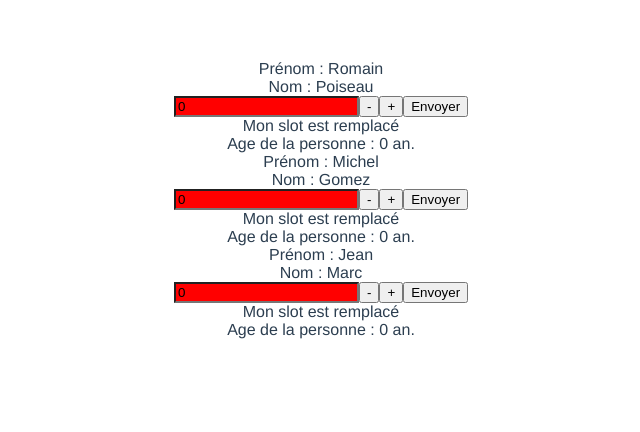
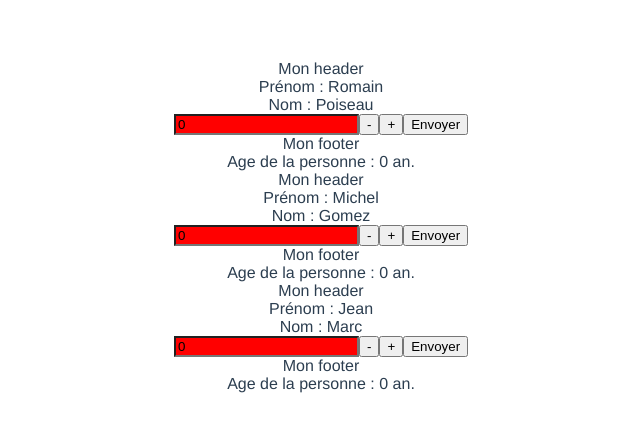
Before and after one commit to rpoiseau/cours-vue-js, a Vue app: page / in a window 1280 px wide. Shown: the top 432 px of the page, without its empty margins (319-959 px from the left). Built offline with nearby package versions, Linux system fonts and the light colour scheme.

Commit message:
feat(namedSlot)

```diff
--- a/src/App.vue
+++ b/src/App.vue
@@ -5,7 +5,8 @@
               :firstName="student.firstName"
               :last-name="student.lastName"
               @sendAge="receiveAge">
-        <div>Mon slot est remplacé</div>
+        <div slot="footer">Mon footer</div>
+        <div slot="header">Mon header</div>
       </my-component>
       Age de la personne : {{student.age | ageFilter}}
     </div>
--- a/src/components/Component.vue
+++ b/src/components/Component.vue
@@ -1,12 +1,13 @@
 <template>
   <div class="hello">
+    <slot name="header"></slot>
     <div>Prénom : {{firstName}}</div>
     <div>Nom : {{lastName}}</div>
     <input type="number" v-model="age" :style="ageStyle"/>
     <button @click="decreaseAge">-</button>
     <button @click="increaseAge">+</button>
     <button @click="sendAge">Envoyer</button>
-    <slot></slot>
+    <slot name="footer"></slot>
   </div>
 </template>
 
```
